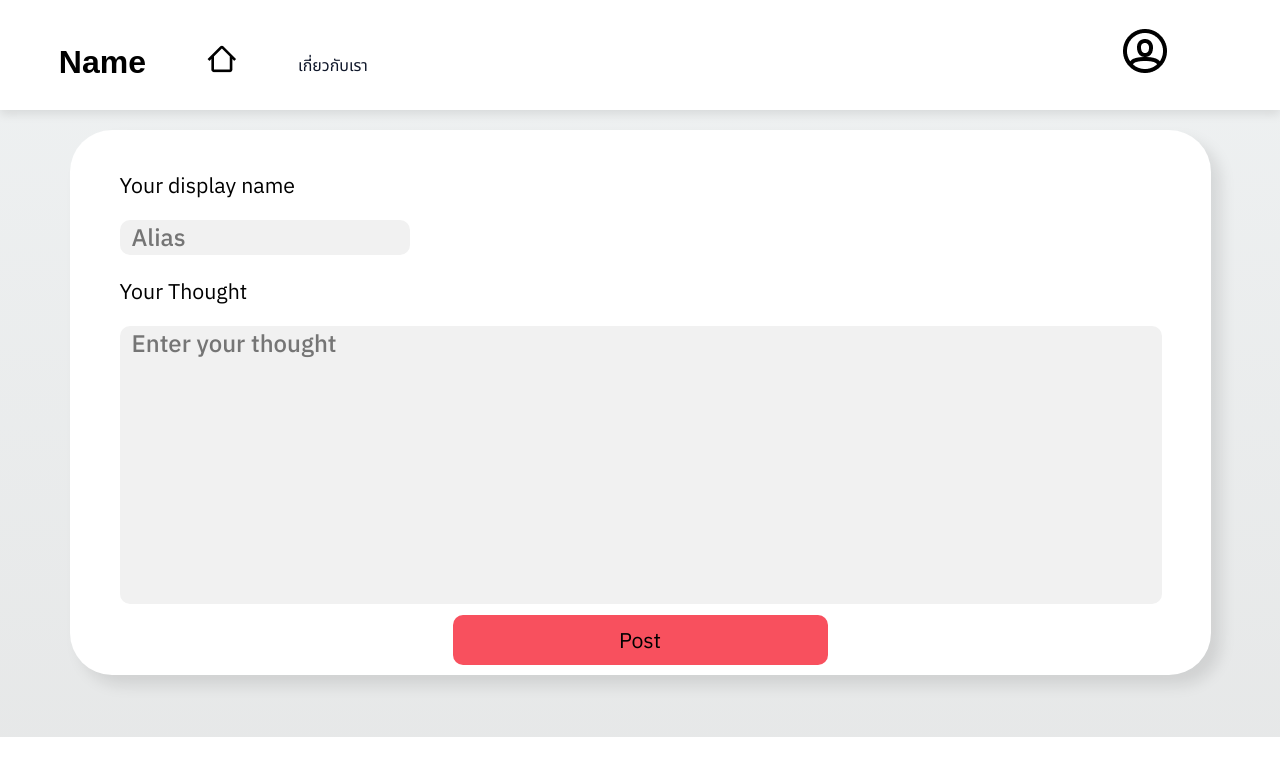
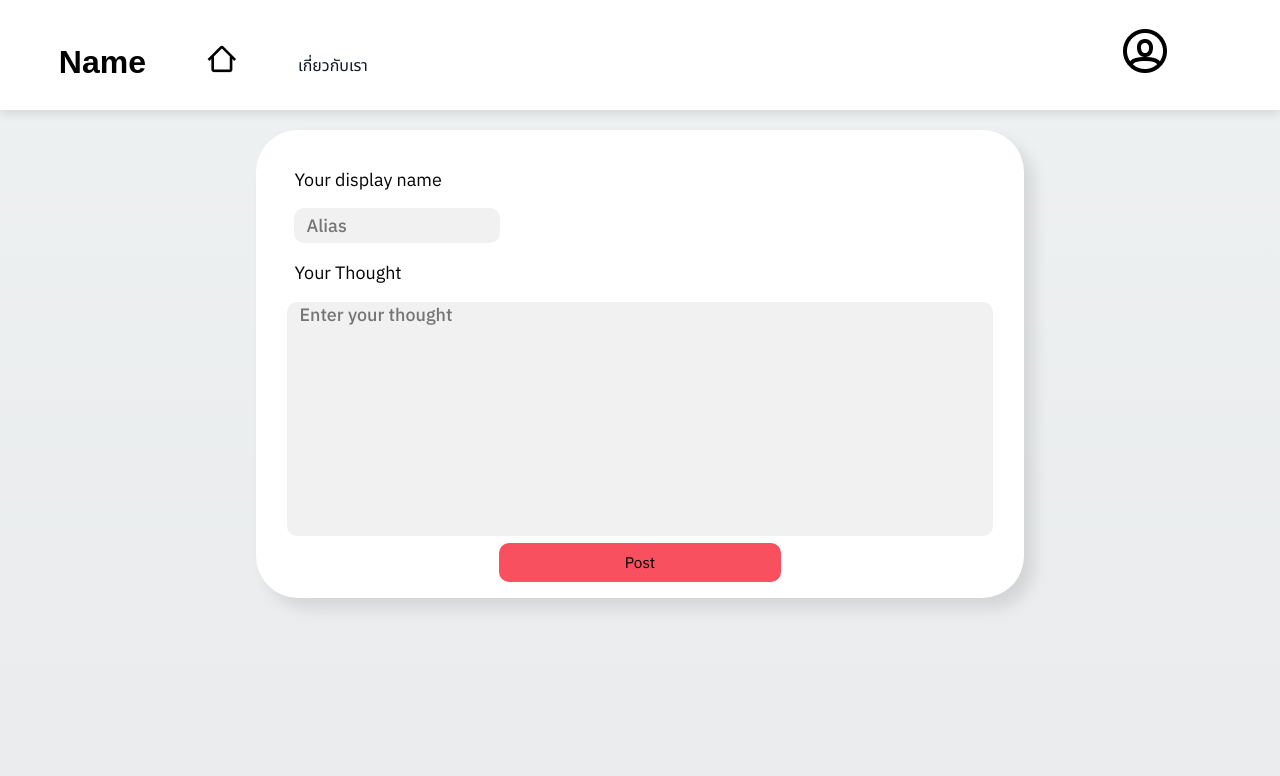
Before and after one commit to Narongwas/thinc.-PROJ, a React (Create React App) app: page /post in a window 1280 px wide. Shown: the top 776 px of the page. Built offline with nearby package versions, Linux system fonts and the light colour scheme.

Commit message:
make postpage's size adjustable when zoom in or zoom out

```diff
--- a/src/Pages/PostPage.css
+++ b/src/Pages/PostPage.css
@@ -3,8 +3,8 @@
 
 
 .box{
-    width: 1141px;
-    height: 525px;
+    width: 60vw;
+    height: 35vw;
     background-color:#FFFFFF;
     margin-top: 20px;
     margin-left: auto;
@@ -17,22 +17,24 @@
 
   .display-name{
     font-family: IBM Plex Sans;
-    font-size: 16pt;
-    margin-left: 50px;
+    font-size: 1.4vw;
+    margin-left: 5%;
   }
 
   .name-input{
+    width: 15vw;
+    height: 2.5vw;
     font-family: IBM Plex Sans;
     border-radius: 10px;
     border: none;
     outline: none;
-    font-size: 18pt;
+    font-size: 1.4vw;
     font-weight: 500;
     padding-top: 1px;
     padding-bottom: 2px;
     padding-left: 12px;
-    margin-left: 50px;
     background-color: #f1f1f1;
+    margin-left: 5%;
   }
 
   .btn{
@@ -46,14 +48,15 @@
     border: white;
     background: #F8505E;
     border-radius: 10px;
-    width: 375px;
-    height: 50px;
+    width: 22vw;
+    height: 3vw;
     margin-top: 7px;
     margin-left: auto;
     margin-right: auto;
     padding: 15px 13px 15px 13px;
     cursor: pointer;
     transition: transform 0.3s ease-in-out, box-shadow 0.3s ease-in-out;
+    font-size: 1.2vw;
   }
 
   .btn:hover{
@@ -63,32 +66,30 @@
 
   .thought{
     font-family: IBM Plex Sans;
-    font-size: 16pt;
-    margin-left: 50px;
+    font-size: 1.4vw;
+    margin-left: 5%;
   }
 
   .thought-input{
     font-family: IBM Plex Sans;
-    width: 1028px;
-    height: 275px;
+    width: 90%;
+    height: 18vw;
     border-radius: 10px;
     border: none;
     outline: none;
     font-weight: 500;
-    font-size: 18pt;
+    font-size: 1.4vw;
     padding-top: 1px;
     padding-bottom: 2px;
     padding-left: 12px;
-    margin-left: 50px;
     resize: none;
     background-color: #f1f1f1;
   }
 
 
-
 .full-screen-page{
   width: 100%;
-  height: 627px;
+  height: 100vw;
   display: flex;
   justify-content: center;
   background: linear-gradient(to bottom, #f1f4f5, #e3e4e4);
@@ -96,6 +97,15 @@
   animation: oceanWave 5s linear infinite;
 }
 
+.submit-btn-container{
+  margin: 1% 1% 1% 1%;
+}
+
+.input-group{
+  display: flex;
+  justify-content: center;
+}
+
 
 @keyframes oceanWave {
   0% { background-position: 0% 50%; }
--- a/src/Pages/PostPage.js
+++ b/src/Pages/PostPage.js
@@ -45,7 +45,7 @@ function Box(){
             <div className="box">
                 <div className="form-section">
                     <p className="display-name">Your display name</p>
-                    <div className="input-group">
+                    <div>
                         <input
                             type="text"
                             className="name-input"
```
